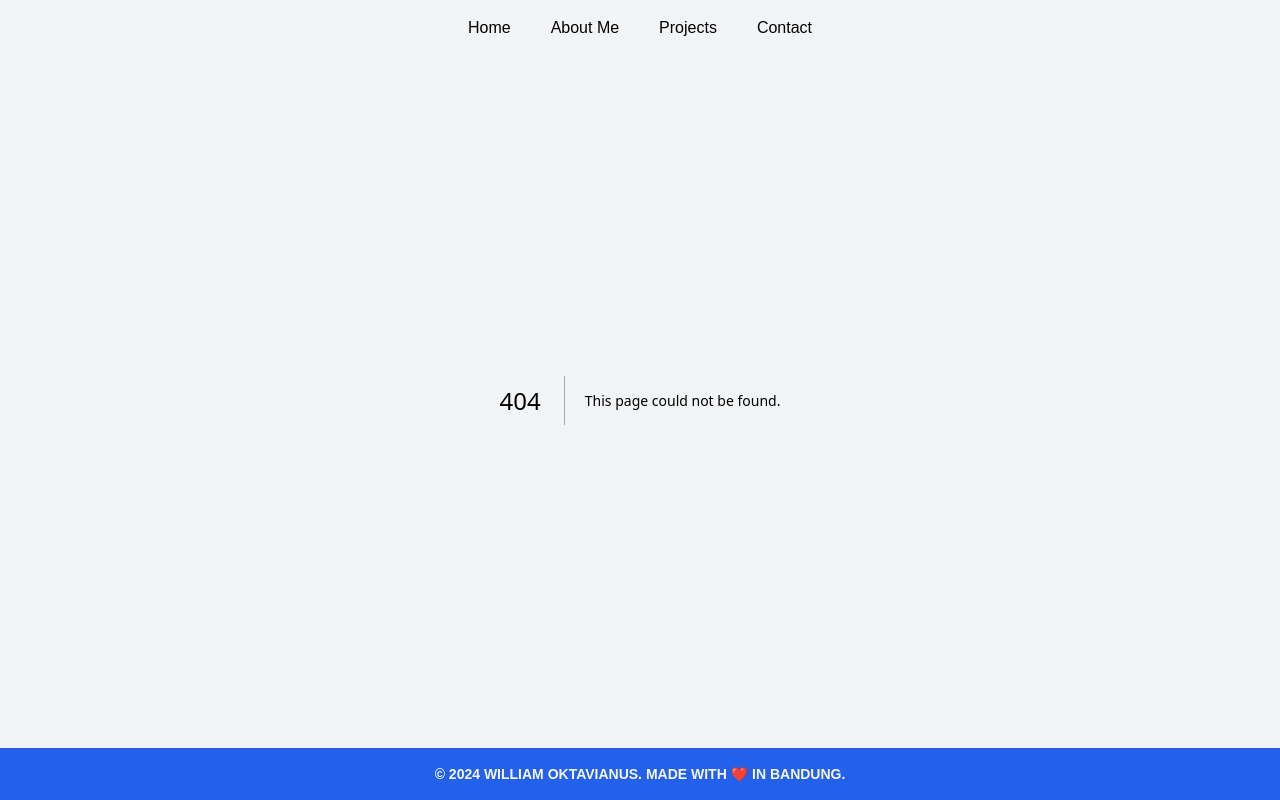
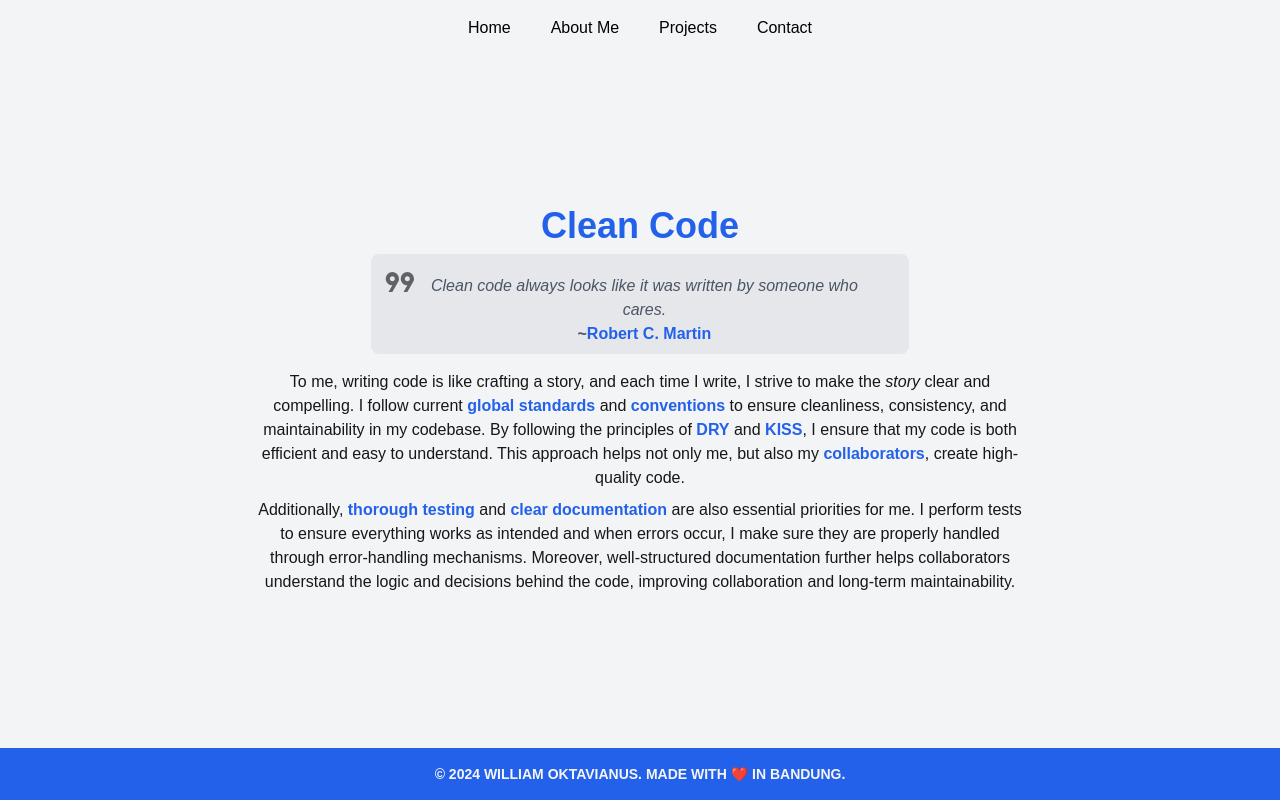
Before and after one commit to williamo1099/Portfolio, a Next.js app: page /about-me/clean-code in a window 1280 px wide. Before the commit this address had no page. Built offline with nearby package versions, Linux system fonts and the light colour scheme.

Commit message:
Adding Clean Code trait page

```diff
--- /dev/null
+++ b/app/about-me/clean-code/page.js
@@ -0,0 +1,63 @@
+export default function CleanCodePage() {
+  return (
+    <div className="flex flex-col justify-center items-center min-h-screen">
+      {/*  */}
+      <h1 className="text-3xl lg:text-4xl text-primary font-bold">
+        Clean Code
+      </h1>
+
+      {/* Quotes */}
+      <div className="flex flex-row space-x-2 bg-gray-200 rounded-lg p-2 mx-5 mt-2">
+        <div className="text-5xl font-mono">
+          <img src="/icons/quote.svg" alt="Quote Icon" className="w-10 h-10" />
+        </div>
+        <div className="text-sm lg:text-base text-gray-600 text-center w-5/6 mt-3">
+          <span className="italic">
+            Clean code always looks like it was written by someone who cares.
+          </span>
+          <br />
+          <span className="font-bold">
+            ~
+            <a
+              href="https://en.wikipedia.org/wiki/Robert_C._Martin"
+              className="text-primary hover:underline"
+            >
+              Robert C. Martin
+            </a>
+          </span>
+        </div>
+      </div>
+
+      {/*  */}
+      <div className="overflow-auto max-h-[60vh] sm:max-h-[70vh] w-full px-5 lg:px-0 lg:w-3/5 mt-4">
+        <p className="text-center">
+          To me, writing code is like crafting a story, and each time I write, I
+          strive to make the <span className="italic">story</span> clear and
+          compelling. I follow current{" "}
+          <span className="text-primary font-bold">global standards</span> and{" "}
+          <span className="text-primary font-bold">conventions</span> to ensure
+          cleanliness, consistency, and maintainability in my codebase. By
+          following the principles of{" "}
+          <span className="text-primary font-bold">DRY</span> and{" "}
+          <span className="text-primary font-bold">KISS</span>, I ensure that my
+          code is both efficient and easy to understand. This approach helps not
+          only me, but also my{" "}
+          <span className="text-primary font-bold">collaborators</span>, create
+          high-quality code.
+        </p>
+
+        <p className="text-center mt-2">
+          Additionally,{" "}
+          <span className="text-primary font-bold">thorough testing</span> and{" "}
+          <span className="text-primary font-bold">clear documentation</span>{" "}
+          are also essential priorities for me. I perform tests to ensure
+          everything works as intended and when errors occur, I make sure they
+          are properly handled through error-handling mechanisms. Moreover,
+          well-structured documentation further helps collaborators understand
+          the logic and decisions behind the code, improving collaboration and
+          long-term maintainability.
+        </p>
+      </div>
+    </div>
+  );
+}
--- a/app/about-me/page.js
+++ b/app/about-me/page.js
@@ -119,10 +119,14 @@ export default function AboutMePage() {
       </div>
 
       <div className="flex flex-row space-x-4 items-center justify-center w-full">
-        <TraitCircle text="Clean Code" color="primary" />
-        <TraitCircle text="Detail Focused" color="primary" />
-        <TraitCircle text="Team Work" color="primary" />
-        <TraitCircle text="Tech- Driven" color="primary" />
+        <TraitCircle
+          text="Clean Code"
+          href="/about-me/clean-code"
+          color="primary"
+        />
+        <TraitCircle text="Detail Focused" href="/" color="primary" />
+        <TraitCircle text="Team Work" href="/" color="primary" />
+        <TraitCircle text="Tech- Driven" href="/" color="primary" />
       </div>
     </div>
   );
--- a/app/about-me/trait-circle.jsx
+++ b/app/about-me/trait-circle.jsx
@@ -1,11 +1,12 @@
 "use client";
 import { motion } from "framer-motion";
 
-export default function TraitCircle({ text, color }) {
+export default function TraitCircle({ text, href, color }) {
   const words = text.split(" ");
   const delay = (Math.random() * 2 + 1).toFixed(2);
 
   return (
+    <a href={href} className="no-underline">
       <motion.div
         className={`flex items-center justify-center w-20 h-20 bg-${color} text-white rounded-full shadow-lg cursor-pointer hover:scale-105 transform transition-transform duration-300`}
         initial={{ opacity: 0 }}
@@ -21,5 +22,6 @@ export default function TraitCircle({ text, color }) {
           {words[1]}
         </span>
       </motion.div>
+    </a>
   );
 }
```
Also changed, not shown: public/icons/quote.svg (added). Lines whose indentation alone changed are shown as unchanged.
